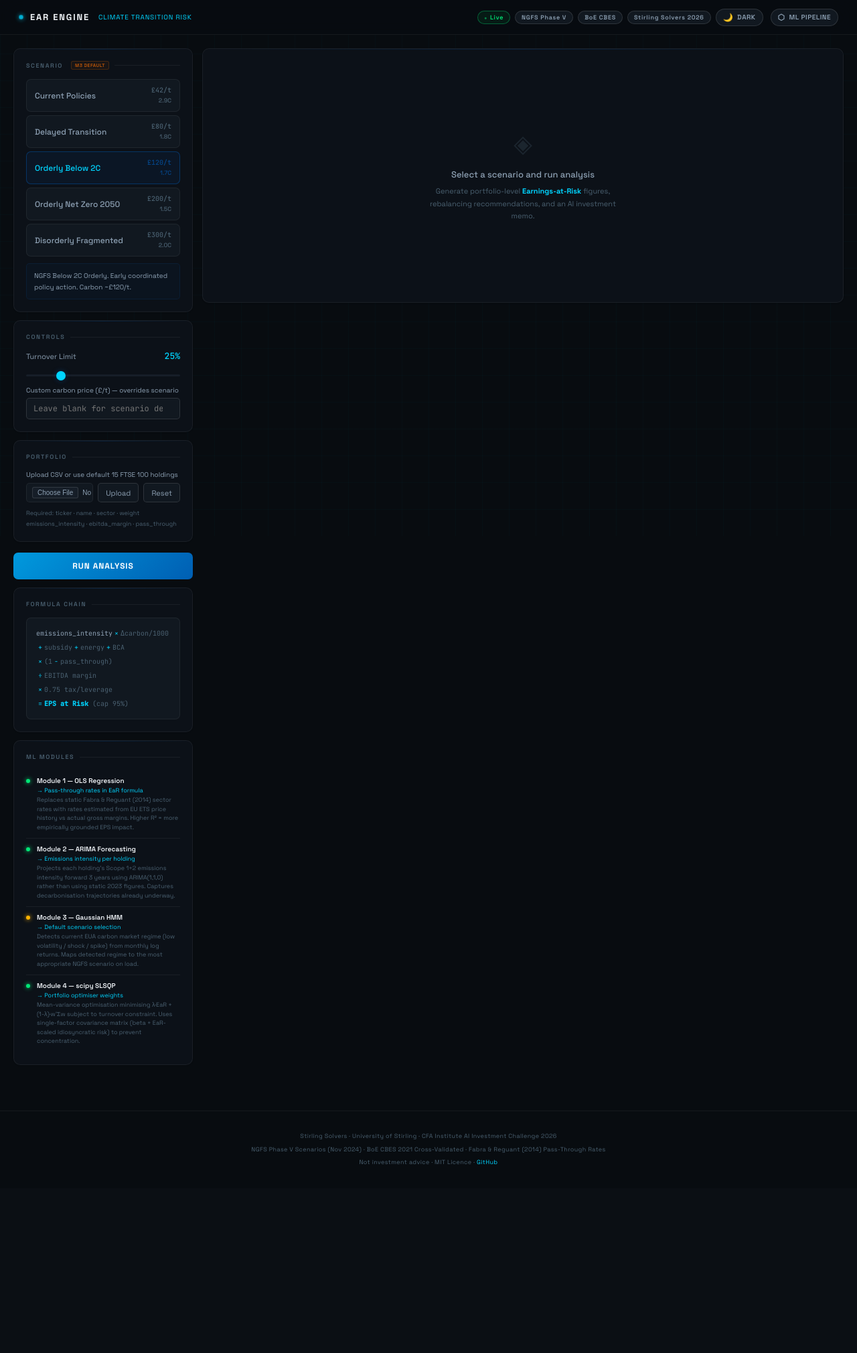
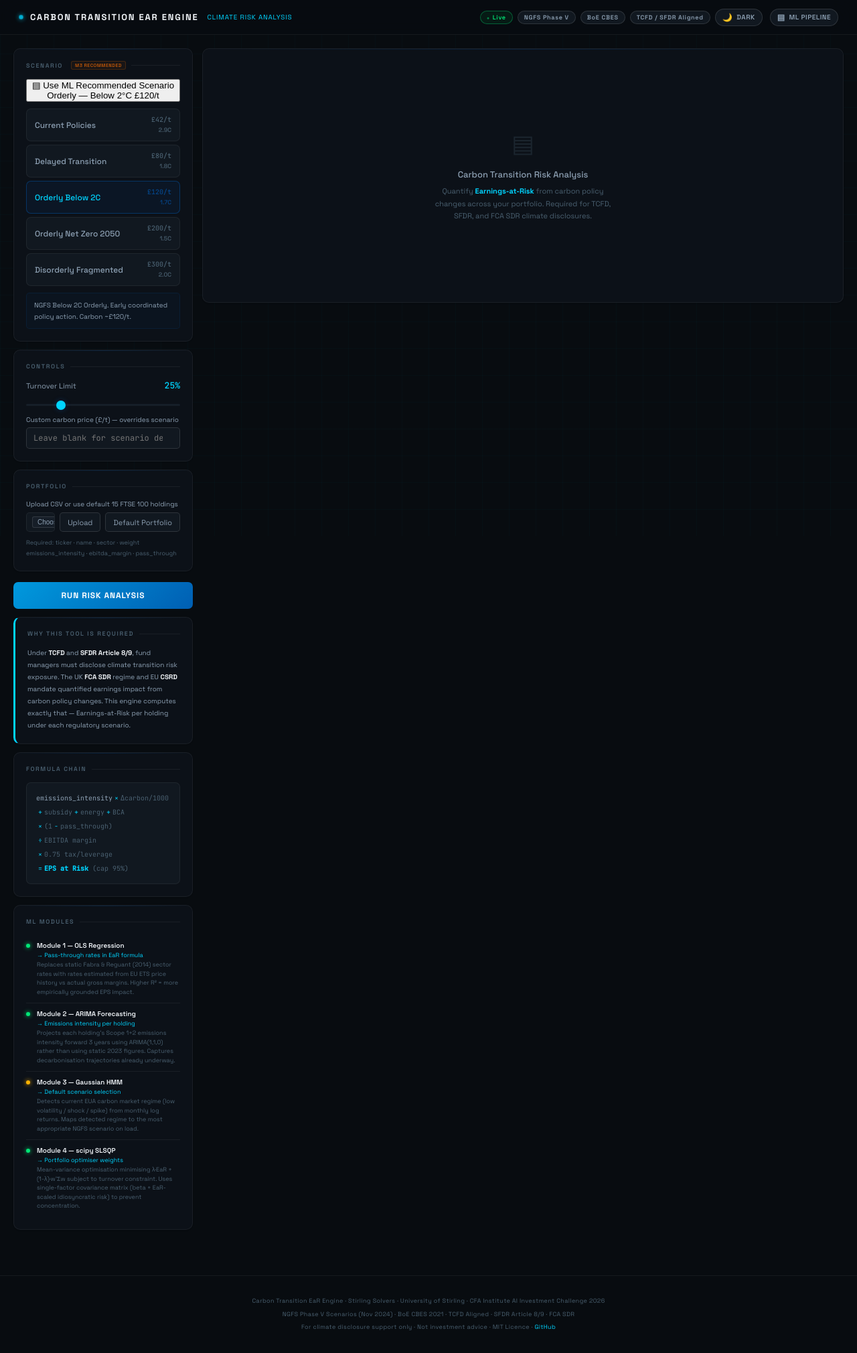
Before and after one commit to 1yr1c/ear-engine, a Flask app: page / in a window 1280 px wide. Shown: the whole page at 67% size. Before the commit the page ends 1739 px from the top, so only its background shows below. Run offline with Flask 3, Linux system fonts and the light colour scheme; parts of the project's set-up code (start-up, migrations or seed data) failed here and were passed over; some web fonts are replaced.

Commit message:
meeting feedback - rename, regulatory context, UX fixes

```diff
--- a/templates/index.html
+++ b/templates/index.html
@@ -171,20 +171,6 @@
     .ai-badge::before{content:'◆';font-size:6px}
     .memo-body{font-family:'Instrument Serif',Georgia,serif;font-size:15px;line-height:1.95;color:var(--text2);white-space:pre-wrap}
     .disclaimer{font-size:9px;color:var(--text3);margin-top:14px;padding-top:12px;border-top:1px solid var(--border);line-height:1.7;font-style:italic}
-    /* CHAT */
-    .chat-msg{display:flex;gap:10px;align-items:flex-start}
-    .chat-msg.user{flex-direction:row-reverse}
-    .chat-bubble{padding:9px 13px;border-radius:10px;font-size:12px;line-height:1.6;max-width:85%}
-    .chat-msg.user .chat-bubble{background:var(--accent);color:#fff;border-radius:10px 10px 2px 10px}
-    .chat-msg.ai .chat-bubble{background:var(--bg2);color:var(--text);border:1px solid var(--border);border-radius:10px 10px 10px 2px}
-    .chat-avatar{width:24px;height:24px;border-radius:50%;display:flex;align-items:center;justify-content:center;font-size:11px;flex-shrink:0;margin-top:2px}
-    .chat-msg.user .chat-avatar{background:var(--accent);color:#fff}
-    .chat-msg.ai .chat-avatar{background:var(--bg3);color:var(--text3);border:1px solid var(--border)}
-    .chat-typing{display:flex;gap:4px;padding:12px 14px;background:var(--bg2);border:1px solid var(--border);border-radius:10px 10px 10px 2px}
-    .chat-typing span{width:6px;height:6px;border-radius:50%;background:var(--text3);animation:chatdot .9s infinite}
-    .chat-typing span:nth-child(2){animation-delay:.15s}
-    .chat-typing span:nth-child(3){animation-delay:.3s}
-    @keyframes chatdot{0%,60%,100%{transform:translateY(0)}30%{transform:translateY(-5px)}}
     /* ML INLINE BADGES */
     .ml-badge{display:inline-flex;align-items:center;gap:3px;font-size:7px;font-weight:700;letter-spacing:.06em;padding:1px 5px;border-radius:3px;vertical-align:middle;margin-left:4px;border:1px solid}
     .ml-badge.m1{color:#0066cc;border-color:rgba(0,102,204,.3);background:rgba(0,102,204,.07)}
@@ -285,16 +271,16 @@
 <header>
   <div class="logo">
     <span class="logo-dot"></span>
-    <span>EaR Engine</span>
-    <span class="logo-sub">CLIMATE TRANSITION RISK</span>
+    <span>Carbon Transition EaR Engine</span>
+    <span class="logo-sub">CLIMATE RISK ANALYSIS</span>
   </div>
   <div class="hpills">
     <span class="pill live">Live</span>
     <span class="pill">NGFS Phase V</span>
     <span class="pill">BoE CBES</span>
-    <span class="pill">Stirling Solvers 2026</span>
-    <button class="theme-toggle" onclick="toggleTheme()" id="theme-btn"><span class="ti">☀</span><span id="theme-label">LIGHT</span></button>
-    <button class="theme-toggle" onclick="showPipeline()" style="margin-left:4px"><span class="ti">⬡</span><span>ML PIPELINE</span></button>
+    <span class="pill">TCFD / SFDR Aligned</span>
+    <button class="theme-toggle" onclick="toggleTheme()" id="theme-btn"><span class="ti" style="font-style:normal">&#9680;</span><span id="theme-label">LIGHT</span></button>
+    <button class="theme-toggle" onclick="showPipeline()" style="margin-left:4px"><span class="ti" style="font-style:normal">&#9636;</span><span>ML PIPELINE</span></button>
   </div>
 </header>
 
@@ -303,7 +289,16 @@
     <!-- LEFT -->
     <div>
       <div class="panel">
-        <div class="ptitle">Scenario <span class="ml-badge m3">M3 default</span></div>
+        <div class="ptitle">Scenario <span class="ml-badge m3">M3 Recommended</span></div>
+        <div id="hmm-rec-wrap" style="display:none;margin-bottom:10px">
+          <button class="hmm-rec-btn" id="hmm-rec-btn" onclick="useHMMScenario()">
+            <span class="hmm-rec-icon" style="font-style:normal">&#9636;</span>
+            <span>
+              <span class="hmm-rec-label">Use ML Recommended Scenario</span>
+              <span class="hmm-rec-sub" id="hmm-rec-sub">Detecting regime...</span>
+            </span>
+          </button>
+        </div>
         <div class="scen-list">
           {% for id, s in scenarios.items() %}
           <button class="scen-btn {% if id == 'netzero' %}active{% endif %}" data-id="{{ id }}" onclick="selScen('{{ id }}',this)">
@@ -329,13 +324,20 @@
         <div class="upload-row">
           <input type="file" id="pf" accept=".csv">
           <button class="btnx" onclick="doUpload()">Upload</button>
-          <button class="btnx" onclick="doReset()">Reset</button>
+          <button class="btnx" onclick="doReset()">Default Portfolio</button>
         </div>
         <div id="ustatus"></div>
         <div style="margin-top:8px;font-size:9px;color:var(--text3);line-height:1.8">Required: ticker · name · sector · weight<br>emissions_intensity · ebitda_margin · pass_through</div>
       </div>
 
-      <button class="run-btn" id="run-btn" onclick="runAnalysis()">Run Analysis</button>
+      <button class="run-btn" id="run-btn" onclick="runAnalysis()">Run Risk Analysis</button>
+
+      <div class="panel" style="margin-top:12px;border-left:3px solid var(--accent)">
+        <div class="ptitle">Why This Tool Is Required</div>
+        <div style="font-size:10px;color:var(--text2);line-height:1.8">
+          Under <strong style="color:var(--text)">TCFD</strong> and <strong style="color:var(--text)">SFDR Article 8/9</strong>, fund managers must disclose climate transition risk exposure. The UK <strong style="color:var(--text)">FCA SDR</strong> regime and EU <strong style="color:var(--text)">CSRD</strong> mandate quantified earnings impact from carbon policy changes. This engine computes exactly that — Earnings-at-Risk per holding under each regulatory scenario.
+        </div>
+      </div>
 
       <div class="panel" style="margin-top:12px">
         <div class="ptitle">Formula Chain</div>
@@ -390,9 +392,9 @@
       <div class="loading" id="loading"><div class="spinner"></div><p>Running climate risk analysis...</p></div>
       <div class="err-box" id="err-box"></div>
       <div id="placeholder" class="panel placeholder">
-        <div class="ph-icon">◈</div>
-        <div class="ph-title">Select a scenario and run analysis</div>
-        <div class="ph-body">Generate portfolio-level <strong>Earnings-at-Risk</strong> figures, rebalancing recommendations, and an AI investment memo.</div>
+        <div class="ph-icon" style="font-size:36px;opacity:.25">&#9636;</div>
+        <div class="ph-title">Carbon Transition Risk Analysis</div>
+        <div class="ph-body">Quantify <strong>Earnings-at-Risk</strong> from carbon policy changes across your portfolio. Required for TCFD, SFDR, and FCA SDR climate disclosures.</div>
       </div>
 
       <div class="results" id="results">
@@ -441,12 +443,12 @@
                 <thead><tr>
                   <th>Ticker</th><th>Name</th><th>Sector</th>
                   <th style="text-align:right">Weight</th>
-                  <th style="text-align:right">Emis.Int <span class="ml-badge m2">M2</span></th>
-                  <th style="text-align:right">Pass-thru <span class="ml-badge m1">M1</span></th>
-                  <th style="text-align:right">Net Cost Δ</th>
-                  <th style="text-align:right">Margin Comp.</th>
+                  <th style="text-align:right">Scope 1+2 Intensity <span class="ml-badge m2">M2</span></th>
+                  <th style="text-align:right">Pass-Through <span class="ml-badge m1">M1</span></th>
+                  <th style="text-align:right">Net Cost Impact</th>
+                  <th style="text-align:right">Margin Compression</th>
                   <th style="text-align:right">EPS at Risk <span class="ml-badge m1">M1</span><span class="ml-badge m2">M2</span></th>
-                  <th style="text-align:right">EaR Contrib.</th>
+                  <th style="text-align:right">EaR Contribution</th>
                 </tr></thead>
                 <tbody id="htb"></tbody>
               </table>
@@ -474,11 +476,11 @@
               <table>
                 <thead><tr>
                   <th>Ticker</th><th>Name</th>
-                  <th style="text-align:right">Current Wt</th>
-                  <th style="text-align:right">Opt. Wt <span class="ml-badge m4">M4</span></th>
-                  <th style="text-align:right">Delta <span class="ml-badge m4">M4</span></th>
+                  <th style="text-align:right">Current Weight</th>
+                  <th style="text-align:right">Optimised Weight <span class="ml-badge m4">M4</span></th>
+                  <th style="text-align:right">Change <span class="ml-badge m4">M4</span></th>
                   <th style="text-align:right">Action</th>
-                  <th style="text-align:right">Emis.Int <span class="ml-badge m2">M2</span></th>
+                  <th style="text-align:right">Scope 1+2 Intensity <span class="ml-badge m2">M2</span></th>
                   <th style="text-align:right">EPS at Risk <span class="ml-badge m1">M1</span><span class="ml-badge m2">M2</span></th>
                 </tr></thead>
                 <tbody id="ttb"></tbody>
@@ -491,17 +493,6 @@
             <div class="ai-badge">AI-ASSISTED — NOT INVESTMENT ADVICE</div>
             <div class="memo-body" id="memo">—</div>
             <div class="disclaimer">Generated by Claude Sonnet (Anthropic) from deterministic model outputs only. No numerical values are produced or modified by AI. Not investment advice. Financial sector holdings may understate risk due to Scope 3 financed emissions exclusion.</div>
-
-            <!-- CHAT -->
-            <div id="chat-wrap" style="display:none;margin-top:20px;border-top:1px solid var(--border);padding-top:16px">
-              <div class="ptitle">Ask the Analyst</div>
-              <div id="chat-messages" style="display:flex;flex-direction:column;gap:10px;margin-bottom:12px;max-height:320px;overflow-y:auto"></div>
-              <div style="display:flex;gap:8px">
-                <input type="text" id="chat-input" placeholder="e.g. Why is Shell so high? What happens at £300/t?" style="flex:1;background:var(--bg2);border:1px solid var(--border2);border-radius:6px;color:var(--text);font-family:inherit;font-size:12px;padding:9px 12px" onkeydown="if(event.key==='Enter')sendChat()">
-                <button onclick="sendChat()" style="background:linear-gradient(135deg,#0066cc,#004499);border:none;border-radius:6px;color:white;font-family:inherit;font-size:11px;font-weight:600;padding:9px 16px;cursor:pointer;white-space:nowrap">Send</button>
-              </div>
-              <div style="font-size:8px;color:var(--text3);margin-top:6px">Claude has full context of your portfolio analysis. Not investment advice.</div>
-            </div>
           </div>
         </div>
       </div>
@@ -510,9 +501,9 @@
 </div>
 
 <footer>
-  Stirling Solvers · University of Stirling · CFA Institute AI Investment Challenge 2026<br>
-  NGFS Phase V Scenarios (Nov 2024) · BoE CBES 2021 Cross-Validated · Fabra &amp; Reguant (2014) Pass-Through Rates<br>
-  Not investment advice · MIT Licence · <a href="https://github.com/1yr1c/ear-engine" style="color:var(--accent);text-decoration:none">GitHub</a>
+  Carbon Transition EaR Engine · Stirling Solvers · University of Stirling · CFA Institute AI Investment Challenge 2026<br>
+  NGFS Phase V Scenarios (Nov 2024) · BoE CBES 2021 · TCFD Aligned · SFDR Article 8/9 · FCA SDR<br>
+  For climate disclosure support only · Not investment advice · MIT Licence · <a href="https://github.com/1yr1c/ear-engine" style="color:var(--accent);text-decoration:none">GitHub</a>
 </footer>
 
 <!-- ML PIPELINE MODAL -->
@@ -933,9 +924,9 @@ function render(data){
   // OPTIMISER
   const turn=(data.actual_turnover*100).toFixed(1);
   document.getElementById("diag-grid").innerHTML=`
-    <div class="diag-card"><div class="diag-k">ORIGINAL EaR</div><div class="diag-v" style="color:${rc(o)}">${fmt(o)}%</div></div>
-    <div class="diag-card"><div class="diag-k">OPTIMISED EaR <span class="ml-badge m4">M4</span></div><div class="diag-v" style="color:var(--green)">${fmt(p)}%</div></div>
-    <div class="diag-card"><div class="diag-k">REDUCTION <span class="ml-badge m4">M4</span></div><div class="diag-v" style="color:var(--green)">↓${fmt(data.ear_reduction_pct)}%</div></div>
+    <div class="diag-card"><div class="diag-k">PORTFOLIO EaR (BEFORE)</div><div class="diag-v" style="color:${rc(o)}">${fmt(o)}%</div></div>
+    <div class="diag-card"><div class="diag-k">PORTFOLIO EaR (AFTER) <span class="ml-badge m4">M4</span></div><div class="diag-v" style="color:var(--green)">${fmt(p)}%</div></div>
+    <div class="diag-card"><div class="diag-k">RISK REDUCTION <span class="ml-badge m4">M4</span></div><div class="diag-v" style="color:var(--green)">-${fmt(data.ear_reduction_pct)}%</div></div>
     <div class="diag-card"><div class="diag-k">ACTUAL TURNOVER</div><div class="diag-v">${turn}%</div></div>
   `;
   const tl=data.turnover_limit*100;
@@ -978,10 +969,8 @@ function render(data){
     </tr>`;
   }).join("");
 
-  // MEMO + CHAT
+  // MEMO
   document.getElementById("memo").textContent=data.memo||"Memo unavailable.";
-  document.getElementById("chat-wrap").style.display="block";
-  document.getElementById("chat-messages").innerHTML="";
 
   document.getElementById("results").classList.add("visible");
   document.getElementById("results").scrollIntoView({behavior:"smooth",block:"start"});
@@ -1004,89 +993,6 @@ function toggleRow(ticker,row){
   }else{expandedRow=null;}
 }
 
-let chatHistory = [];
-
-function sendChat(){
-  const input = document.getElementById("chat-input");
-  const msg = input.value.trim();
-  if(!msg || !lastData) return;
-  input.value = "";
-
-  const box = document.getElementById("chat-messages");
-
-  // Add user message
-  chatHistory.push({role:"user", content: msg});
-  box.innerHTML += `
-    <div class="chat-msg user">
-      <div class="chat-avatar">You</div>
-      <div class="chat-bubble">${msg}</div>
-    </div>`;
-
-  // Typing indicator
-  const typingId = "typing-" + Date.now();
-  box.innerHTML += `
-    <div class="chat-msg ai" id="${typingId}">
-      <div class="chat-avatar">◆</div>
-      <div class="chat-typing"><span></span><span></span><span></span></div>
-    </div>`;
-  box.scrollTop = box.scrollHeight;
-
-  // Build context from current analysis
-  const ctx = {
-    scenario: lastData.original.scenario,
-    carbon_price: lastData.original.carbon_price,
-    portfolio_ear: (lastData.original.portfolio_ear*100).toFixed(2),
-    optimised_ear: (lastData.optimised.portfolio_ear*100).toFixed(2),
-    ear_reduction: lastData.ear_reduction_pct,
-    holdings: lastData.original.holdings.map(h=>({
-      ticker: h.ticker,
-      sector: h.sector,
-      weight: (h.weight*100).toFixed(1),
-      eps_impact: (h.eps_impact*100).toFixed(1),
-      emissions_intensity: (h.emis_used??h.emissions_intensity)?.toFixed(3),
-      pass_through: (h.pass_through_used*100).toFixed(0),
-    })),
-    trades: lastData.trades.filter(t=>t.direction!=="HOLD").map(t=>({
-      ticker: t.ticker,
-      direction: t.direction,
-      from: (t.weight_from*100).toFixed(1),
-      to: (t.weight_to*100).toFixed(1),
-    })),
-    memo: document.getElementById("memo").textContent,
-  };
-
-  fetch("/chat", {
-    method: "POST",
-    headers: {"Content-Type": "application/json"},
-    body: JSON.stringify({
-      message: msg,
-      history: chatHistory.slice(0,-1), // exclude current message
-      context: ctx,
-    })
-  })
-  .then(r=>r.json())
-  .then(d=>{
-    document.getElementById(typingId)?.remove();
-    const reply = d.reply || "[No response]";
-    chatHistory.push({role:"assistant", content: reply});
-    box.innerHTML += `
-      <div class="chat-msg ai">
-        <div class="chat-avatar">◆</div>
-        <div class="chat-bubble">${reply.replace(/\n/g,"<br>")}</div>
-      </div>`;
-    box.scrollTop = box.scrollHeight;
-  })
-  .catch(()=>{
-    document.getElementById(typingId)?.remove();
-    box.innerHTML += `
-      <div class="chat-msg ai">
-        <div class="chat-avatar">◆</div>
-        <div class="chat-bubble" style="color:var(--red)">Chat unavailable — check API key.</div>
-      </div>`;
-    box.scrollTop = box.scrollHeight;
-  });
-}
-
 async function doUpload(){
   const file=document.getElementById("pf").files[0],st=document.getElementById("ustatus");
   if(!file){st.textContent="No file selected.";st.className="uerr";return;}
```
